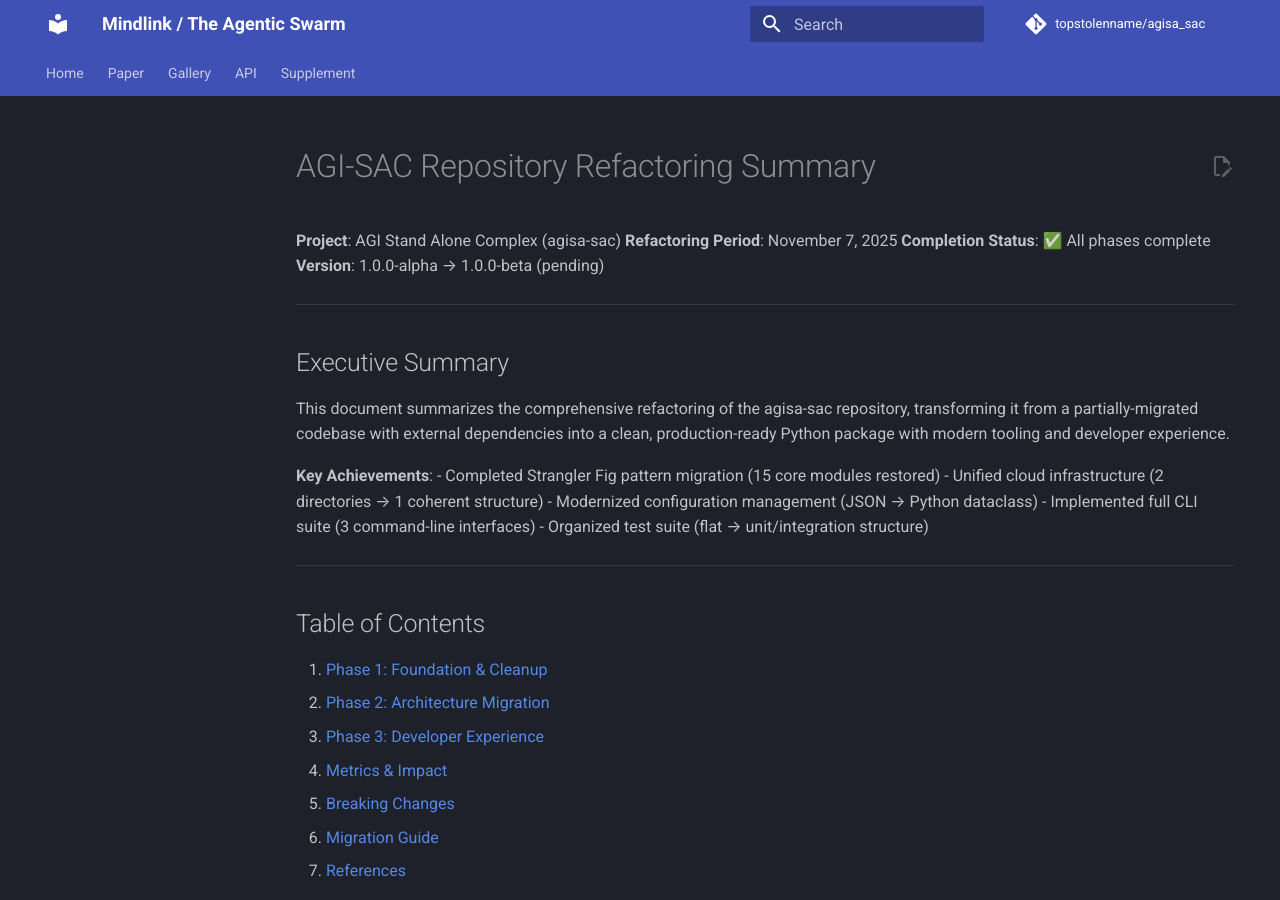
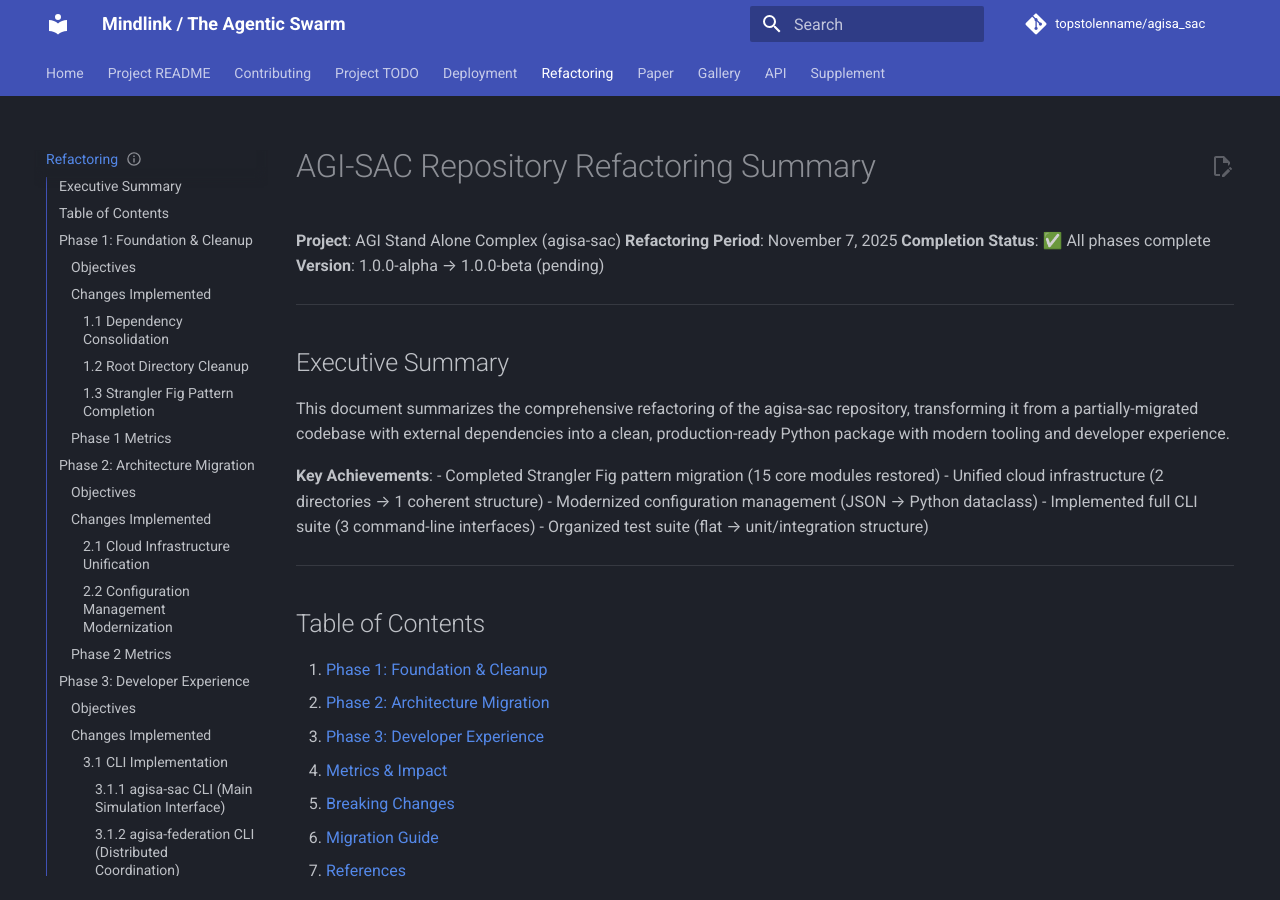
Before and after one commit to topstolenname/agisa_sac, an MkDocs documentation site: the page built from docs/REFACTORING_SUMMARY.md, in a window 1280 px wide and 900 px high. Built offline with MkDocs 1.6.1 and Material for MkDocs 9.7.7, drawn with Linux system fonts in a browser that asks for light colours; comment, search, counter and statistics services are not loaded.

Commit message:
Fix MkDocs build issues: filename truncation, root-level links, and anchor links
Co-authored-by: topstolenname <186255689+topstolenname@users.noreply.github.com>

```diff
--- a/docs/REFACTORING_SUMMARY.md
+++ b/docs/REFACTORING_SUMMARY.md
@@ -29,10 +29,10 @@ This document summarizes the comprehensive refactoring of the agisa-sac reposito
 
 ## Table of Contents
 
-1. [Phase 1: Foundation & Cleanup](#phase-1-foundation--cleanup)
+1. [Phase 1: Foundation & Cleanup](#phase-1-foundation-cleanup)
 2. [Phase 2: Architecture Migration](#phase-2-architecture-migration)
 3. [Phase 3: Developer Experience](#phase-3-developer-experience)
-4. [Metrics & Impact](#metrics--impact)
+4. [Metrics & Impact](#metrics-impact)
 5. [Breaking Changes](#breaking-changes)
 6. [Migration Guide](#migration-guide)
 7. [References](#references)
@@ -600,8 +600,8 @@ This enables fast feedback (unit tests in ~10s) before running slower integratio
 ### Related Documentation
 
 - [REFACTORING_STRATEGY.md](./REFACTORING_STRATEGY.md) - Detailed migration process and Strangler Fig pattern implementation
-- [README.md](../README.md) - Project overview and quick start guide
-- [CONTRIBUTING.md](../CONTRIBUTING.md) - Developer contribution guidelines
+- [README.md](README.md) - Project overview and quick start guide
+- [CONTRIBUTING.md](CONTRIBUTING.md) - Developer contribution guidelines
 
 ### External Resources
 
--- a/mkdocs.yml
+++ b/mkdocs.yml
@@ -54,6 +54,11 @@ extra:
 
 nav:
   - Home: index.md
+  - 'Project README': 'README.md'
+  - 'Contributing': 'CONTRIBUTING.md'
+  - 'Project TODO': 'TODO.md'
+  - 'Deployment': 'deployment.md'
+  - 'Refactoring': 'REFACTORING_SUMMARY.md'
   - Paper:
       - "Mindlink Paper": Mindlink_Paper.md
   - Gallery:
```
Also changed, not shown: docs/deployment.md (+2 -2 lines), 1 other file.
